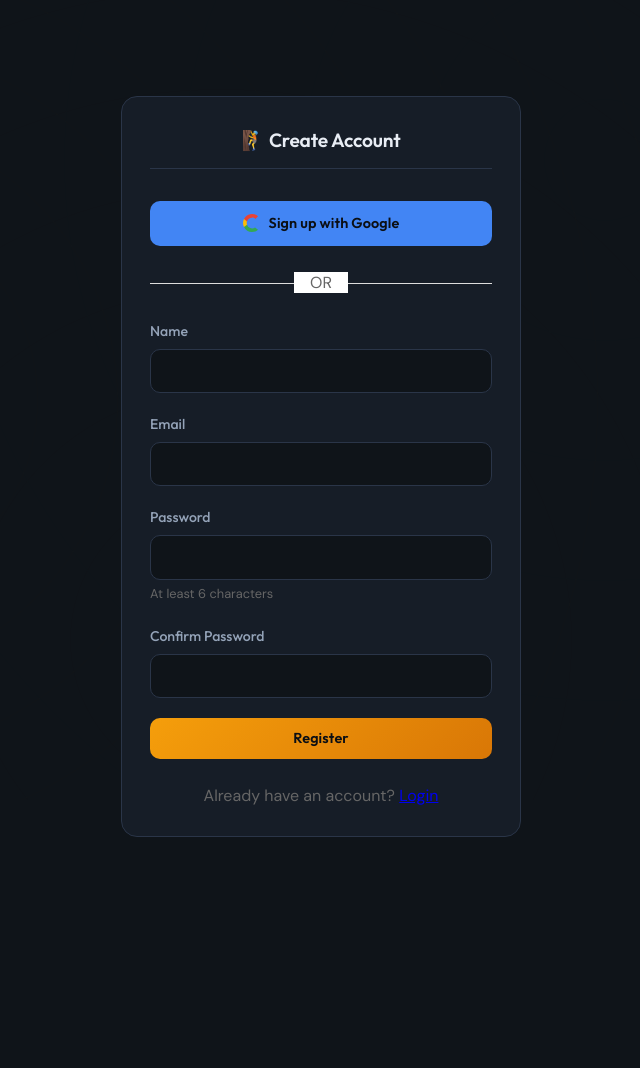
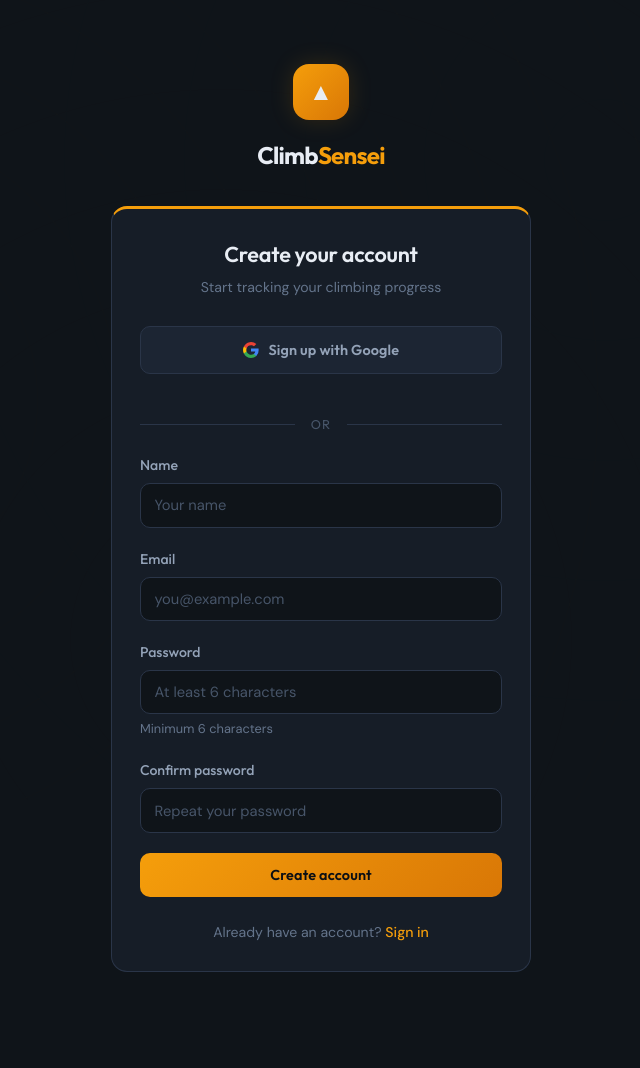
Before and after one commit to jpsferreira/climb-sensei, a FastAPI app: page /register in a window 1280 px wide. Shown: the whole page, without its empty margins (419-1059 px from the left). Before the commit the page ends 837 px from the top, so only its background shows below. Run offline with FastAPI, Linux system fonts and the light colour scheme; parts of the project's set-up code (start-up, migrations or seed data) failed here and were passed over.

Commit message:
feat: visual refresh for Login & Register pages
- Vertically centre forms with flexbox (min-height: calc(100vh - 80px))
- Add ClimbSensei logo/name header with mountain icon above each card
- Apply min-height: 44px to all form inputs and submit buttons for touch targets
- Fix JS redirects from /dashboard → / on successful auth

Co-Authored-By: Claude Sonnet 4.6 <noreply@anthropic.com>

```diff
--- a/app/templates/register.html
+++ b/app/templates/register.html
@@ -1,26 +1,74 @@
 {% extends "base.html" %} {% block title %}Register - ClimbSensei{% endblock %}
 {% block content %}
-<div style="max-width: 400px; margin: 4rem auto">
-  <div class="card">
-    <h2 style="text-align: center; margin-bottom: 2rem">🧗 Create Account</h2>
-
-    <!-- Google OAuth Button -->
-    <a
-      href="/api/auth/google/authorize"
-      class="btn"
+<div
   style="
-        width: 100%;
-        background: #4285f4;
+    min-height: calc(100vh - 80px);
     display: flex;
     align-items: center;
     justify-content: center;
-        gap: 0.5rem;
-        margin-bottom: 1.5rem;
-        text-decoration: none;
+    padding: 2rem 1rem;
   "
 >
-      <svg width="18" height="18" xmlns="http://www.w3.org/2000/svg">
-        <g fill="none" fill-rule="evenodd">
+  <div style="width: 100%; max-width: 420px">
+    <div class="fade-up" style="text-align: center; margin-bottom: 2rem">
+      <div
+        style="
+          width: 56px;
+          height: 56px;
+          background: linear-gradient(135deg, var(--accent), var(--accent-dim));
+          border-radius: var(--radius-lg);
+          display: grid;
+          place-items: center;
+          margin: 0 auto 1rem;
+          font-size: 1.5rem;
+          box-shadow: 0 0 24px var(--accent-glow);
+        "
+      >
+        &#9650;
+      </div>
+      <div
+        style="
+          font-family: var(--font-display);
+          font-size: 1.5rem;
+          font-weight: 700;
+          color: var(--text-primary);
+          letter-spacing: -0.03em;
+        "
+      >
+        Climb<span style="color: var(--accent)">Sensei</span>
+      </div>
+    </div>
+
+    <div
+      class="card fade-up fade-up-delay-1"
+      style="border-top: 3px solid var(--accent); margin-bottom: 0"
+    >
+      <div style="text-align: center; margin-bottom: 1.75rem">
+        <h2 style="border: none; padding: 0; margin: 0; font-size: 1.35rem">
+          Create your account
+        </h2>
+        <p
+          style="
+            color: var(--text-muted);
+            font-size: 0.88rem;
+            margin-top: 0.25rem;
+          "
+        >
+          Start tracking your climbing progress
+        </p>
+      </div>
+
+      <a
+        href="/api/auth/google/authorize"
+        class="btn btn-secondary"
+        style="width: 100%; margin-bottom: 1.25rem; gap: 0.6rem"
+      >
+        <svg
+          width="16"
+          height="16"
+          viewBox="0 0 18 18"
+          xmlns="http://www.w3.org/2000/svg"
+        >
           <path
             d="M17.6 9.2l-.1-1.8H9v3.4h4.8C13.6 12 13 13 12 13.6v2.2h3a8.8 8.8 0 0 0 2.6-6.6z"
             fill="#4285F4"
@@ -37,94 +85,107 @@
             d="M9 3.6c1.3 0 2.5.4 3.4 1.3L15 2.3A9 9 0 0 0 1 5l3 2.4a5.4 5.4 0 0 1 5-3.7z"
             fill="#EA4335"
           />
-        </g>
         </svg>
         Sign up with Google
       </a>
 
       <div
         style="
-        text-align: center;
-        margin: 1.5rem 0;
-        color: #666;
-        position: relative;
+          display: flex;
+          align-items: center;
+          gap: 1rem;
+          margin: 1.25rem 0;
+          color: var(--text-faint);
+          font-size: 0.8rem;
+          font-family: var(--font-display);
+          text-transform: uppercase;
+          letter-spacing: 0.08em;
         "
       >
-      <span
-        style="
-          background: white;
-          padding: 0 1rem;
-          position: relative;
-          z-index: 1;
-        "
-        >OR</span
-      >
-      <div
-        style="
-          position: absolute;
-          top: 50%;
-          left: 0;
-          right: 0;
-          height: 1px;
-          background: #ddd;
-          z-index: 0;
-        "
-      ></div>
+        <div style="flex: 1; height: 1px; background: var(--border)"></div>
+        or
+        <div style="flex: 1; height: 1px; background: var(--border)"></div>
       </div>
 
       <form id="registerForm">
         <div class="form-group">
           <label for="name">Name</label>
-        <input type="text" id="name" name="name" required />
+          <input
+            type="text"
+            id="name"
+            name="name"
+            placeholder="Your name"
+            required
+            style="min-height: 44px"
+          />
         </div>
-
         <div class="form-group">
           <label for="email">Email</label>
-        <input type="email" id="email" name="email" required />
+          <input
+            type="email"
+            id="email"
+            name="email"
+            placeholder="you@example.com"
+            required
+            style="min-height: 44px"
+          />
         </div>
-
         <div class="form-group">
           <label for="password">Password</label>
           <input
             type="password"
             id="password"
             name="password"
+            placeholder="At least 6 characters"
             required
             minlength="6"
+            style="min-height: 44px"
           />
-        <small style="color: #666">At least 6 characters</small>
+          <small>Minimum 6 characters</small>
         </div>
-
         <div class="form-group">
-        <label for="confirmPassword">Confirm Password</label>
+          <label for="confirmPassword">Confirm password</label>
           <input
             type="password"
             id="confirmPassword"
             name="confirmPassword"
+            placeholder="Repeat your password"
             required
+            style="min-height: 44px"
           />
         </div>
-
-      <button type="submit" class="btn" style="width: 100%">Register</button>
+        <button type="submit" class="btn" style="width: 100%; min-height: 44px">
+          Create account
+        </button>
       </form>
 
-    <p style="text-align: center; margin-top: 1.5rem; color: #666">
-      Already have an account? <a href="/login">Login</a>
+      <p
+        style="
+          text-align: center;
+          margin-top: 1.5rem;
+          color: var(--text-muted);
+          font-size: 0.88rem;
+        "
+      >
+        Already have an account?
+        <a
+          href="/login"
+          style="color: var(--accent); text-decoration: none; font-weight: 500"
+          >Sign in</a
+        >
       </p>
+    </div>
   </div>
 </div>
 {% endblock %} {% block extra_js %}
 <script>
-  // Redirect if already logged in
   if (authToken) {
-    window.location.href = "/dashboard";
+    window.location.href = "/";
   }
-
   document
     .getElementById("registerForm")
     .addEventListener("submit", async (e) => {
       e.preventDefault();
-
       const name = document.getElementById("name").value;
       const email = document.getElementById("email").value;
       const password = document.getElementById("password").value;
@@ -138,30 +199,23 @@
       try {
         const response = await fetch(`${API_BASE}/auth/register`, {
           method: "POST",
-          headers: {
-            "Content-Type": "application/json",
-          },
+          headers: { "Content-Type": "application/json" },
           body: JSON.stringify({ name, email, password }),
         });
-
         if (!response.ok) {
           const error = await response.json();
           throw new Error(error.detail || "Registration failed");
         }
-
-        showAlert("Registration successful! Logging you in...", "success");
-
-        // Auto-login
+        showAlert("Account created! Signing you in...", "success");
         const loginSuccess = await login(email, password);
-
         if (loginSuccess) {
           setTimeout(() => {
-            window.location.href = "/dashboard";
-          }, 1000);
+            window.location.href = "/";
+          }, 800);
         } else {
           setTimeout(() => {
             window.location.href = "/login";
-          }, 1500);
+          }, 1200);
         }
       } catch (error) {
         showAlert(error.message, "error");
```
Also changed, not shown: app/templates/login.html (+113 -58 lines). Lines whose indentation alone changed are shown as unchanged.
